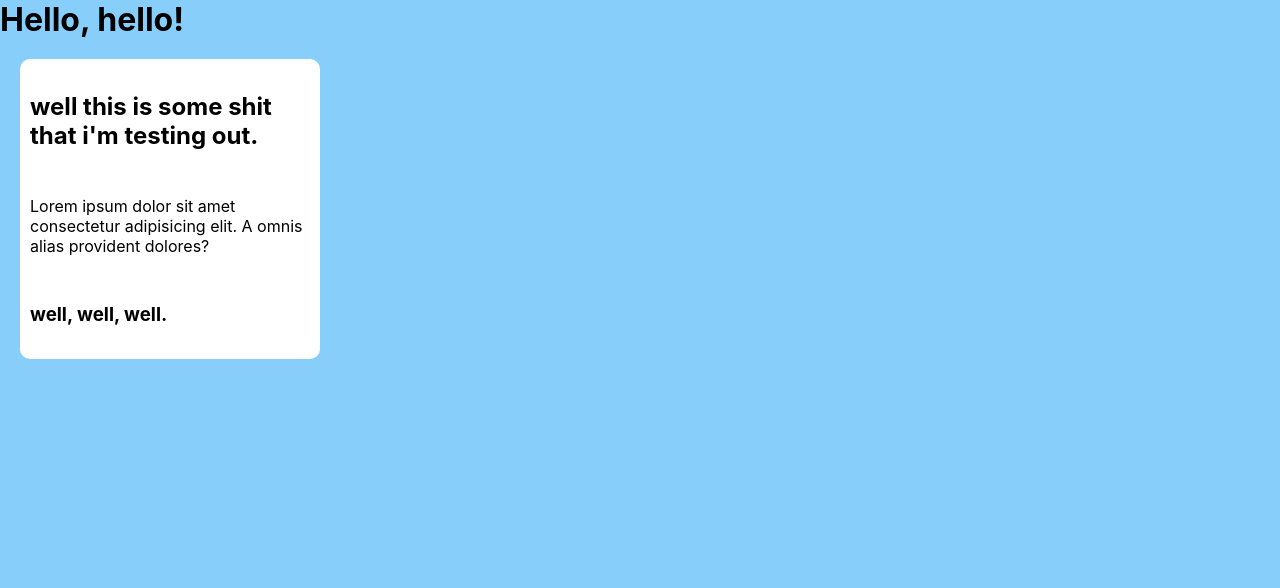
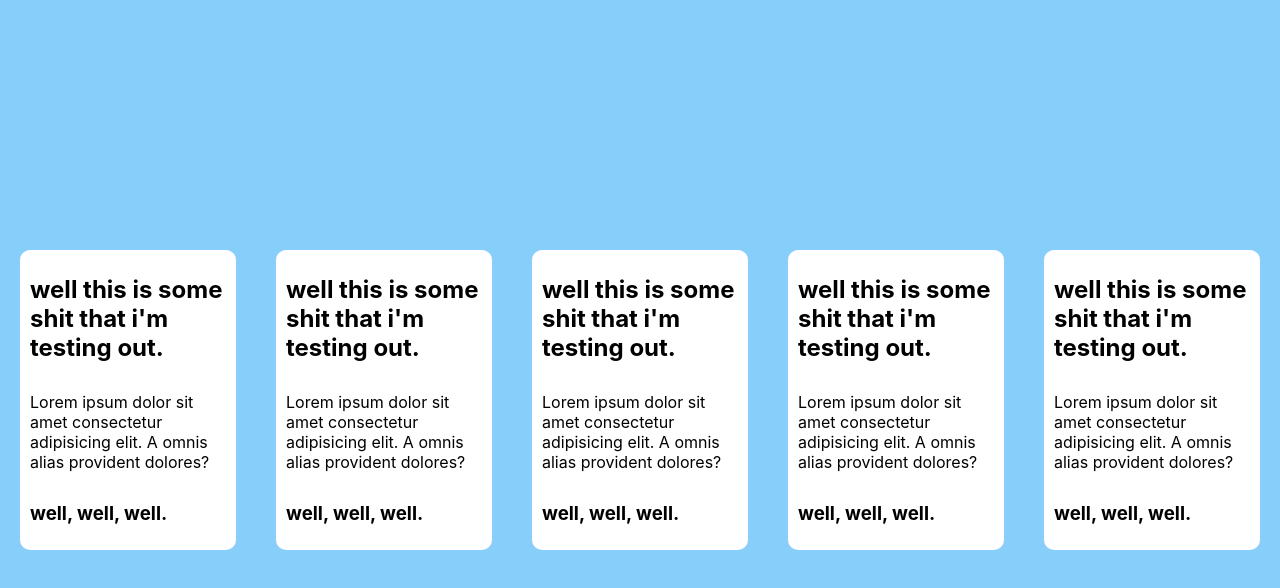
Before and after one commit to MariemBok/MERN-Stack-Project, a React (Create React App) app in the folder first_react_project/: page / in a window 1280 px wide. Shown: the top 588 px of the page. Built offline with nearby package versions, Linux system fonts and the light colour scheme.

Commit message:
Discovering the app.css file

```diff
--- a/first_react_project/src/App.css
+++ b/first_react_project/src/App.css
@@ -1,6 +1,10 @@
 .app{
- background: lightskyblue;
-  height: 100vh;
+  background: lightskyblue;
+  min-height: 100vh;
+
+  display: flex;
+  justify-content: space-around;
+  align-items: center;
 }
 
 .tweet{
@@ -8,6 +12,7 @@
   height: 300px;
   width: 300px;
   border-radius: 10px;
+
   display: flex;
   flex-direction: column;
   justify-content: center;
--- a/first_react_project/src/App.js
+++ b/first_react_project/src/App.js
@@ -5,7 +5,10 @@
 function App() {
   return (
     <div className="app">
-      <h1>Hello, hello!</h1>
+      <Tweet/>
+      <Tweet/>
+      <Tweet/>
+      <Tweet/>
       <Tweet/>
     </div>
   );
```
